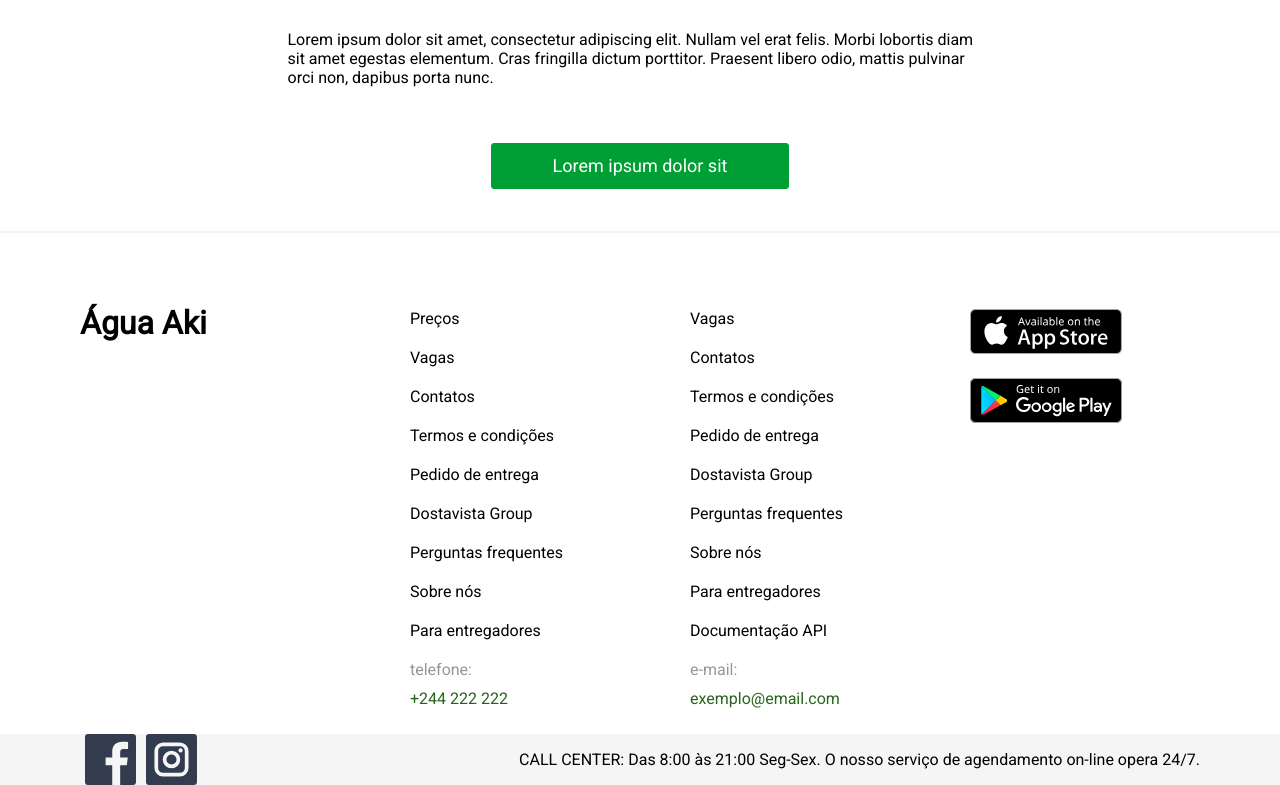
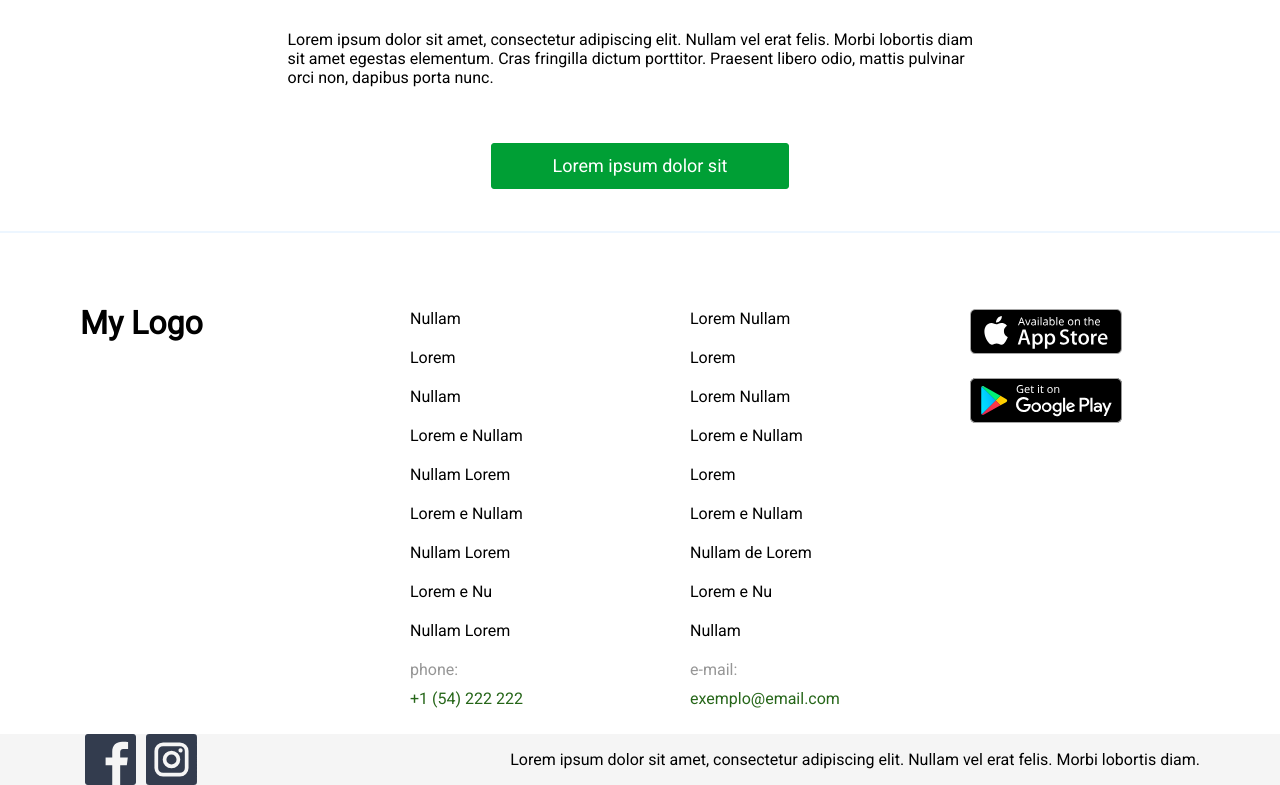
Before and after one commit to codepro-ao/ui-deliveries-website, a React (Create React App) app: page / in a window 1280 px wide. Shown: the part 2594-3379 px from the top of the page. Built offline with nearby package versions, Linux system fonts and the light colour scheme.

Commit message:
Adicionado  loren ipsum

```diff
--- a/src/components shared/Footer.js
+++ b/src/components shared/Footer.js
@@ -8,33 +8,33 @@ function Footer(){
     return(
             <main className="footer">
                 <div className="footer-links">
-                    <div><h1>Água Aki</h1></div>
+                    <div><h1>My Logo</h1></div>
                     <div>
                         <ul>
-                            <li>Preços</li>
-                            <li>Vagas</li>
-                            <li>Contatos</li>
-                            <li>Termos e condições</li>
-                            <li>Pedido de entrega</li>
-                            <li>Dostavista Group</li>
-                            <li>Perguntas frequentes</li>
-                            <li>Sobre nós</li>
-                            <li>Para entregadores</li>
-                            <li className="contact">telefone:</li>
-                            <li className="contact-link">+244 222 222</li>
+                            <li>Nullam</li>
+                            <li>Lorem</li>
+                            <li>Nullam</li>
+                            <li>Lorem e Nullam</li>
+                            <li>Nullam  Lorem</li>
+                            <li>Lorem e Nullam</li>
+                            <li>Nullam Lorem</li>
+                            <li>Lorem e Nu</li>
+                            <li>Nullam  Lorem</li>
+                            <li className="contact">phone:</li>
+                            <li className="contact-link">+1 (54) 222 222</li>
                         </ul>
                     </div>
                     <div>
                         <ul>
-                            <li>Vagas</li>
-                            <li>Contatos</li>
-                            <li>Termos e condições</li>
-                            <li>Pedido de entrega</li>
-                            <li>Dostavista Group</li>
-                            <li>Perguntas frequentes</li>
-                            <li>Sobre nós</li>
-                            <li>Para entregadores</li>
-                            <li>Documentação API</li>
+                            <li>Lorem Nullam </li>
+                            <li>Lorem</li>
+                            <li>Lorem Nullam</li>
+                            <li>Lorem e Nullam</li>
+                            <li>Lorem</li>
+                            <li>Lorem e Nullam</li>
+                            <li>Nullam de Lorem</li>
+                            <li>Lorem e Nu</li>
+                            <li>Nullam</li>
                             <li className="contact">e-mail:</li>
                             <li className="contact-link">exemplo@email.com</li>
                         </ul>
@@ -56,7 +56,7 @@ function Footer(){
                             <img src={Facebook} alt="AppStore image"/>
                             <img src={Instagram} alt="GooglePlay image"/>
                         </div>
-                        <p>CALL CENTER: Das 8:00 às 21:00 Seg-Sex. O nosso serviço de agendamento on-line opera 24/7.</p>
+                        <p>Lorem ipsum dolor sit amet, consectetur adipiscing elit. Nullam vel erat felis. Morbi lobortis diam.</p>
                    </div>
                 </div>
             </main>
```
